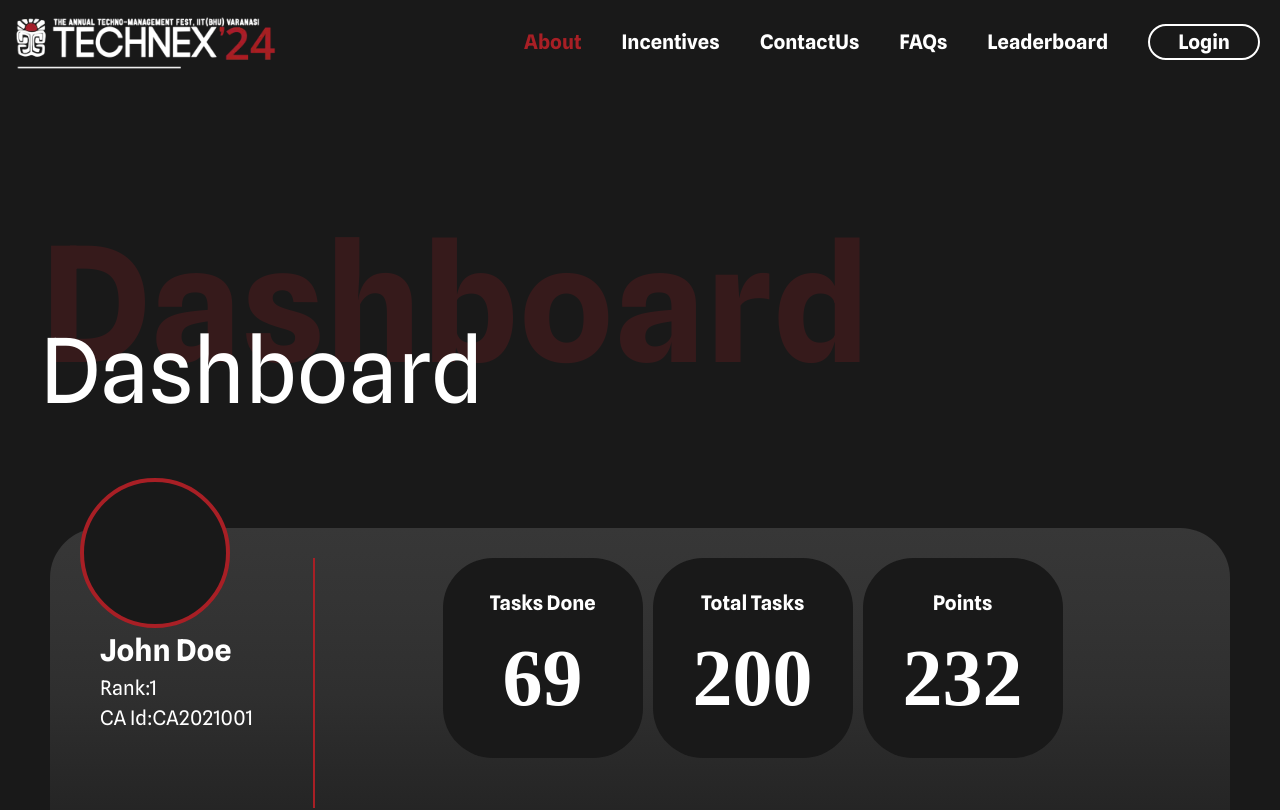
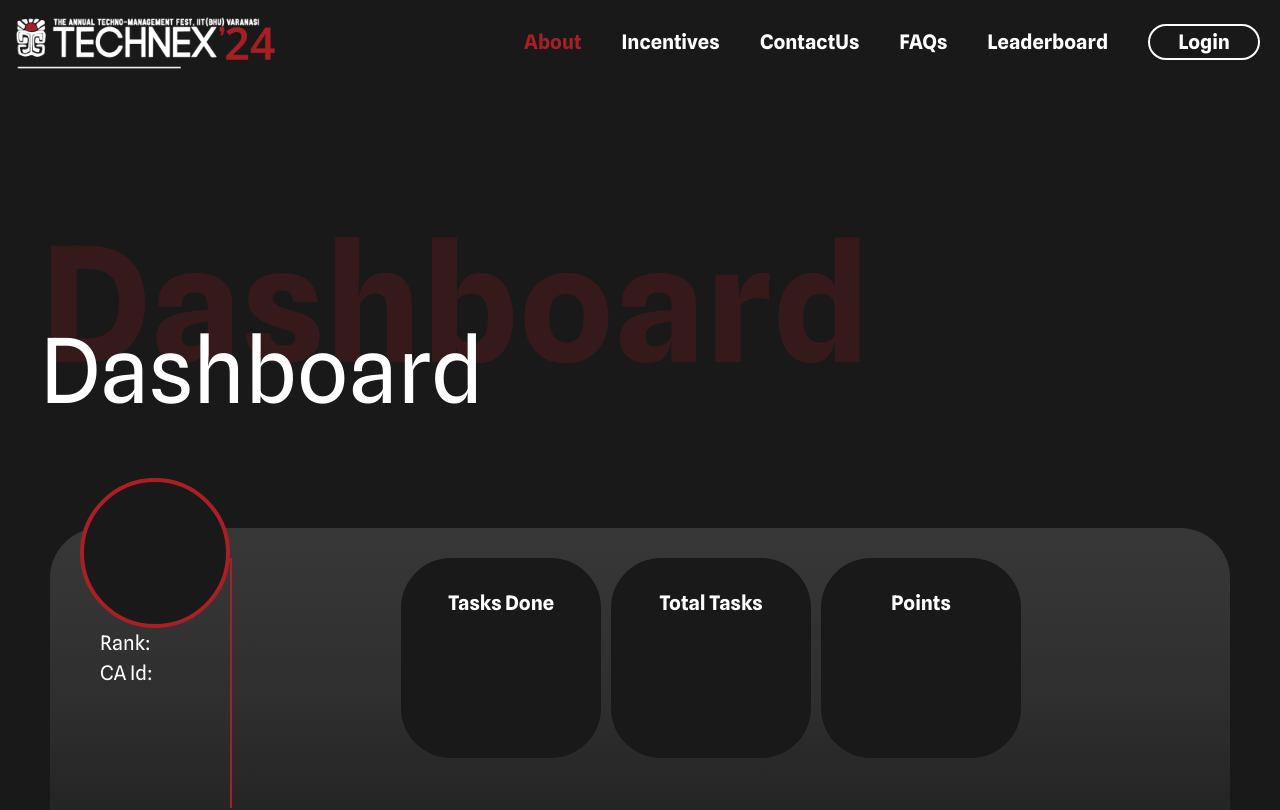
Before and after one commit to technex-iit-bhu/CA_Frontend, a Next.js app: page /dashboardPage in a window 1280 px wide. Shown: the top 810 px of the page. Built offline with nearby package versions, Linux system fonts and the light colour scheme; no server answers; a web font is replaced by a local one.

Commit message:
Coming soon implemented

```diff
--- a/src/components/dashboard.tsx
+++ b/src/components/dashboard.tsx
@@ -2,12 +2,12 @@ import React, { useState } from 'react';
 import Image from 'next/image';
 
 const Dashboard = () => {
-  const [name, setName] = useState('John Doe');
-  const [rank, setRank] = useState('1');
-  const [caId, setCaId] = useState('CA2021001');
-  const [tasksDone, setTasksDone] = useState('69');
-  const [totalTasks, setTotalTasks] = useState('200');
-  const [points, setPoints] = useState('232');
+  const [name, setName] = useState('');
+  const [rank, setRank] = useState('');
+  const [caId, setCaId] = useState('');
+  const [tasksDone, setTasksDone] = useState('');
+  const [totalTasks, setTotalTasks] = useState('');
+  const [points, setPoints] = useState('');
 
   return (
     <div className=''>
--- a/src/components/dashboardTab.tsx
+++ b/src/components/dashboardTab.tsx
@@ -61,19 +61,22 @@ const DashboardTab = () => {
   const renderCards = () => {
     const now = new Date();
     // Render the cards for live tasks
-    return tasks.map(
-      ({ id, expiryDate, points, title, description }, index) => (
-        <Cards
-          key={id}
-          date={expiryDate}
-          points={points}
-          title={title}
-          description={description}
-          taskNumber={`${index + 1}`}
-          month={`${monthNames[now.getMonth() + 1]}`}
-        />
-      )
-    );
+    // return tasks.map(
+    //   ({ id, expiryDate, points, title, description }, index) => (
+    //     <Cards
+    //       key={id}
+    //       date={expiryDate}
+    //       points={points}
+    //       title={title}
+    //       description={description}
+    //       taskNumber={`${index + 1}`}
+    //       month={`${monthNames[now.getMonth() + 1]}`}
+    //     />
+    //   )
+    // );
+    return (
+      <h1 className='h-[100%] w-[100%] flex items-center justify-center lg:text-9xl py-6 cs'> Coming soon</h1>
+    )
   };
 
   return (
--- a/src/styles/style.css
+++ b/src/styles/style.css
@@ -25,3 +25,9 @@
   padding: 10px;
   border-radius: 5px 5px 20px 20px;
 }
+
+@media screen and (max-width: 768px) {
+  .cs {
+      font-size: 3.4rem;
+  }
+}
```
